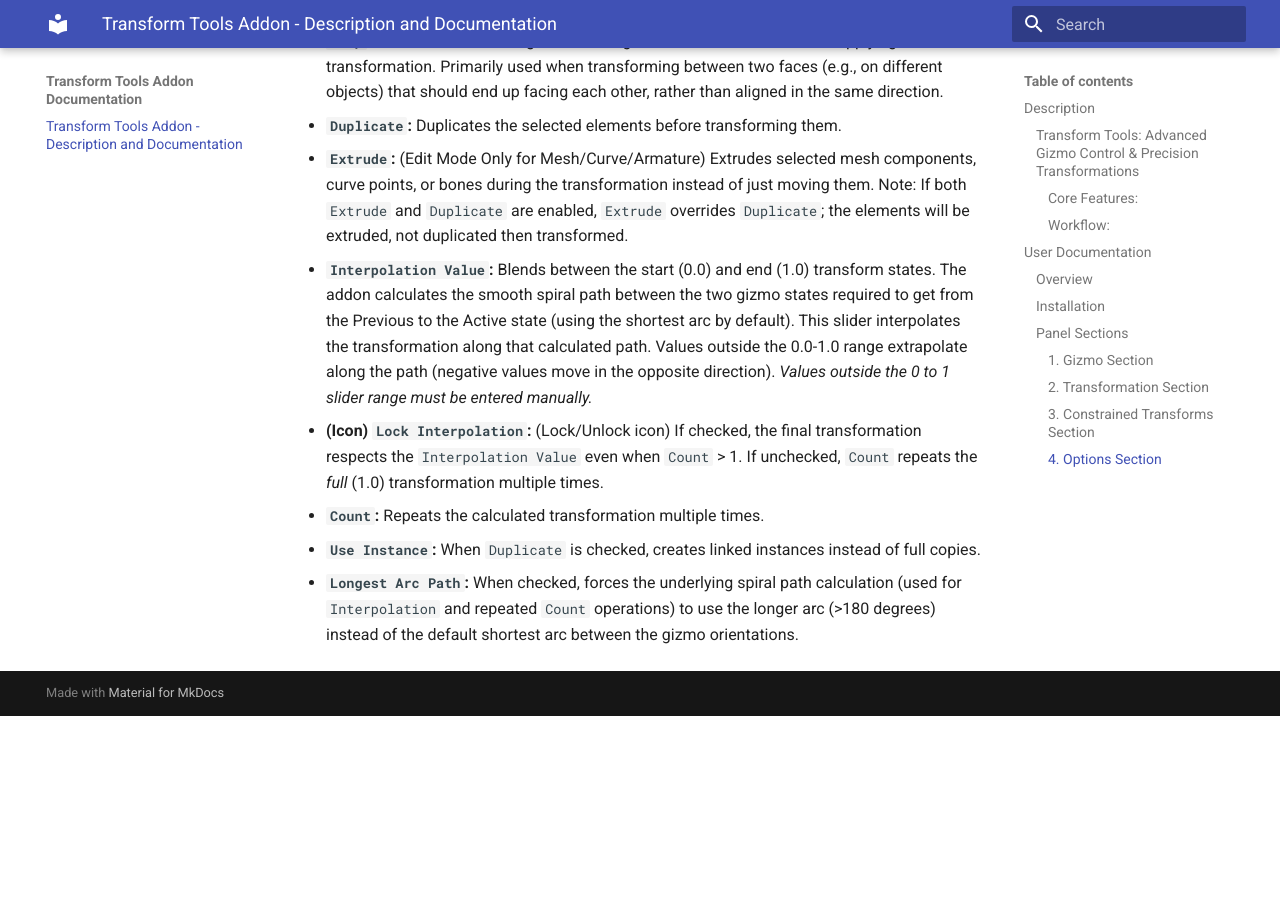
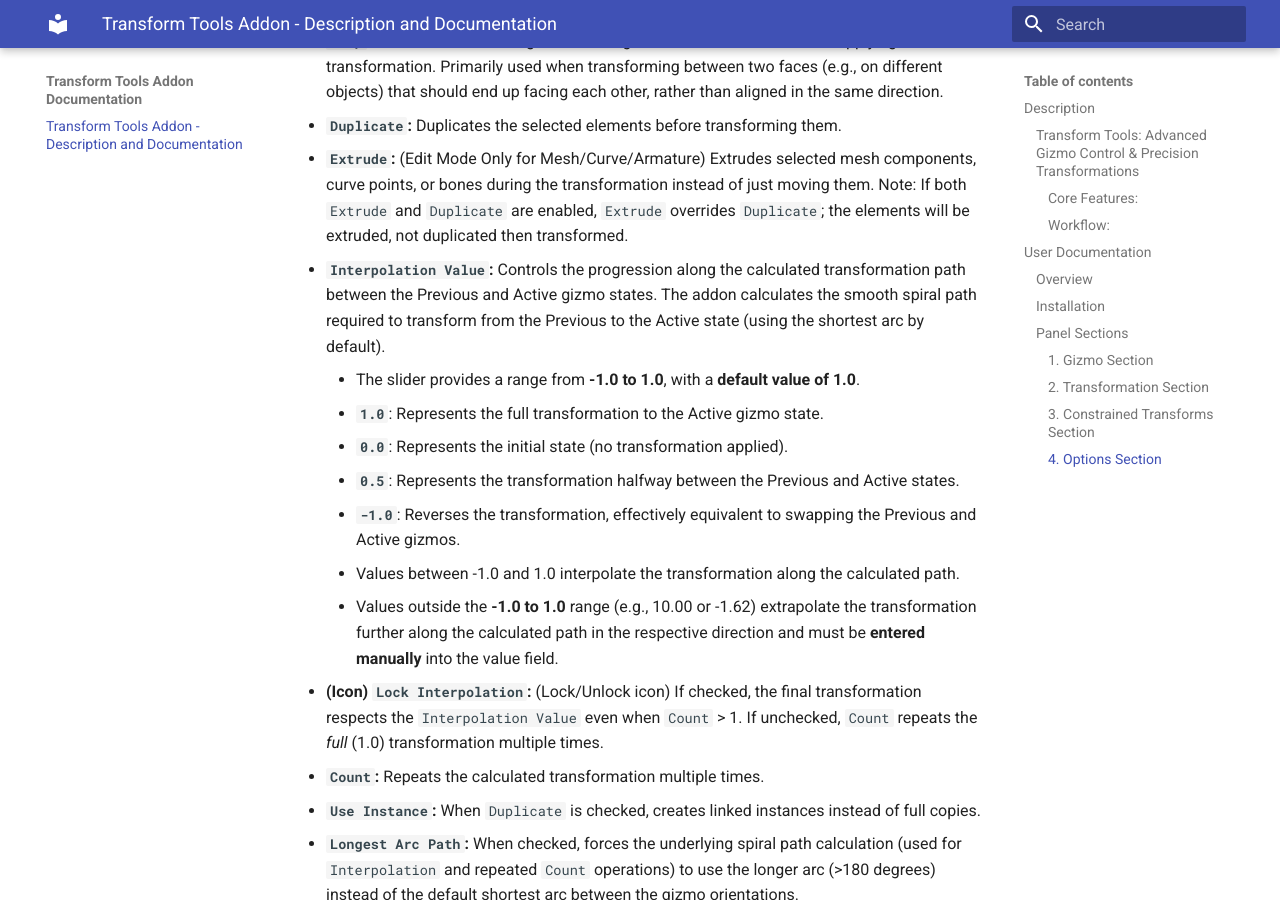
Before and after one commit to idris-y/transform-tools-docs, an MkDocs documentation site: the page built from docs/index.md, in a window 1280 px wide and 900 px high, scrolled down 7175 px. Built offline with MkDocs 1.6.1 and Material for MkDocs 9.7.7, drawn with Linux system fonts in a browser that asks for light colours; before the commit the page ends 7891 px from its top, so only the background shows below that.

Commit message:
Update documentation: fixing the interpolation section in docs

```diff
--- a/docs/index.md
+++ b/docs/index.md
@@ -169,7 +169,14 @@ Modify the behavior of transformation operations (<code>Transform</code>, <code>
 *   **<code>Flip</code>:** Rotates the Previous gizmo 180 degrees around its Y-axis before applying the transformation. Primarily used when transforming between two faces (e.g., on different objects) that should end up facing each other, rather than aligned in the same direction.
 *   **<code>Duplicate</code>:** Duplicates the selected elements before transforming them.
 *   **<code>Extrude</code>:** (Edit Mode Only for Mesh/Curve/Armature) Extrudes selected mesh components, curve points, or bones during the transformation instead of just moving them. Note: If both <code>Extrude</code> and <code>Duplicate</code> are enabled, <code>Extrude</code> overrides <code>Duplicate</code>; the elements will be extruded, not duplicated then transformed.
-*   **<code>Interpolation Value</code>:** Blends between the start (0.0) and end (1.0) transform states. The addon calculates the smooth spiral path between the two gizmo states required to get from the Previous to the Active state (using the shortest arc by default). This slider interpolates the transformation along that calculated path. Values outside the 0.0-1.0 range extrapolate along the path (negative values move in the opposite direction). *Values outside the 0 to 1 slider range must be entered manually.*
+*   **<code>Interpolation Value</code>:** Controls the progression along the calculated transformation path between the Previous and Active gizmo states. The addon calculates the smooth spiral path required to transform from the Previous to the Active state (using the shortest arc by default).
+    *   The slider provides a range from **-1.0 to 1.0**, with a **default value of 1.0**.
+    *   **`1.0`**: Represents the full transformation to the Active gizmo state.
+    *   **`0.0`**: Represents the initial state (no transformation applied).
+    *   **`0.5`**: Represents the transformation halfway between the Previous and Active states.
+    *   **`-1.0`**: Reverses the transformation, effectively equivalent to swapping the Previous and Active gizmos.
+    *   Values between -1.0 and 1.0 interpolate the transformation along the calculated path.
+    *   Values outside the **-1.0 to 1.0** range (e.g., 10.00 or -1.62) extrapolate the transformation further along the calculated path in the respective direction and must be **entered manually** into the value field.
 *   **(Icon) <code>Lock Interpolation</code>:** (Lock/Unlock icon) If checked, the final transformation respects the <code>Interpolation Value</code> even when <code>Count</code> > 1. If unchecked, <code>Count</code> repeats the <em>full</em> (1.0) transformation multiple times.
 *   **<code>Count</code>:** Repeats the calculated transformation multiple times.
 *   **<code>Use Instance</code>:** When <code>Duplicate</code> is checked, creates linked instances instead of full copies.
```
